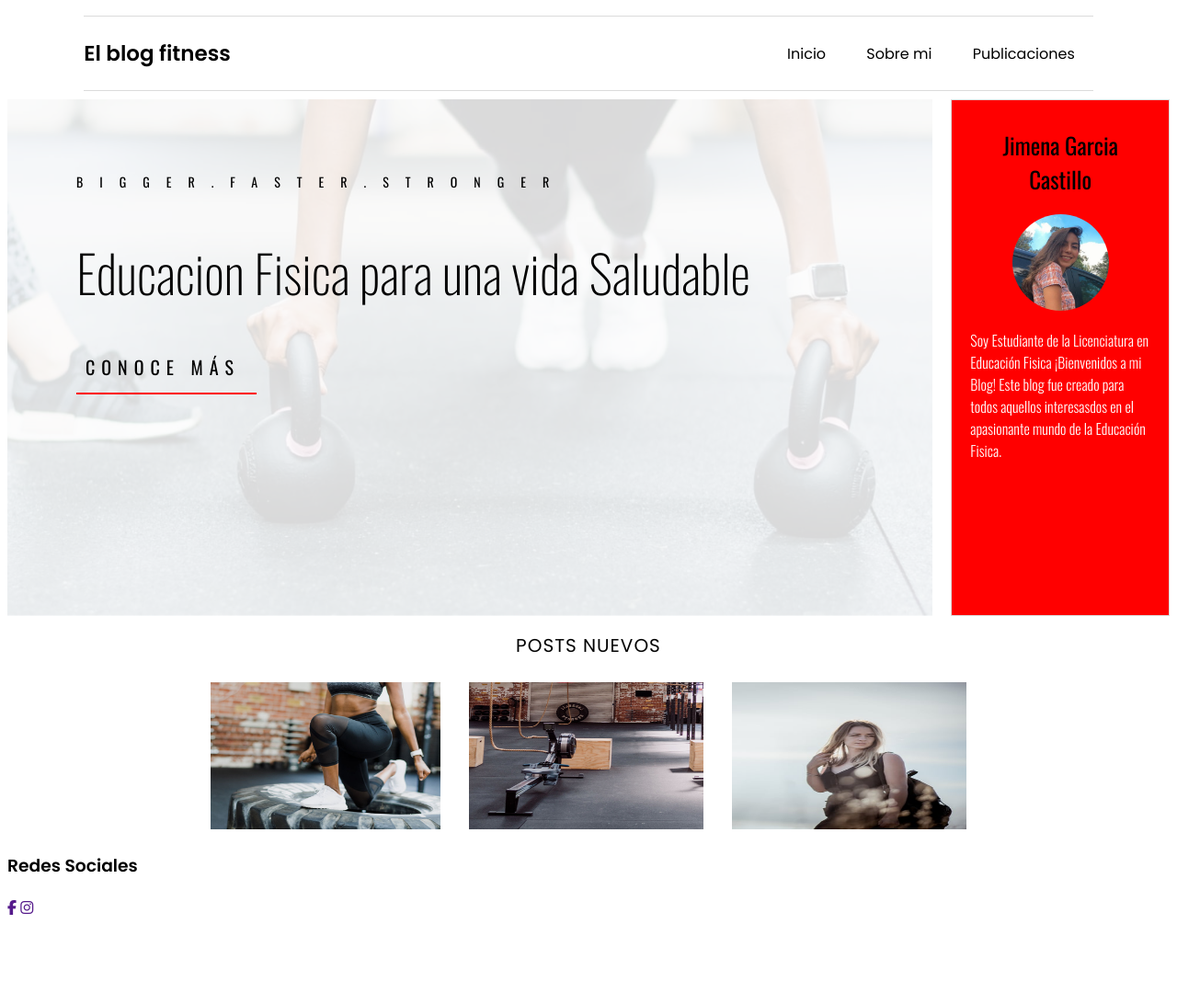
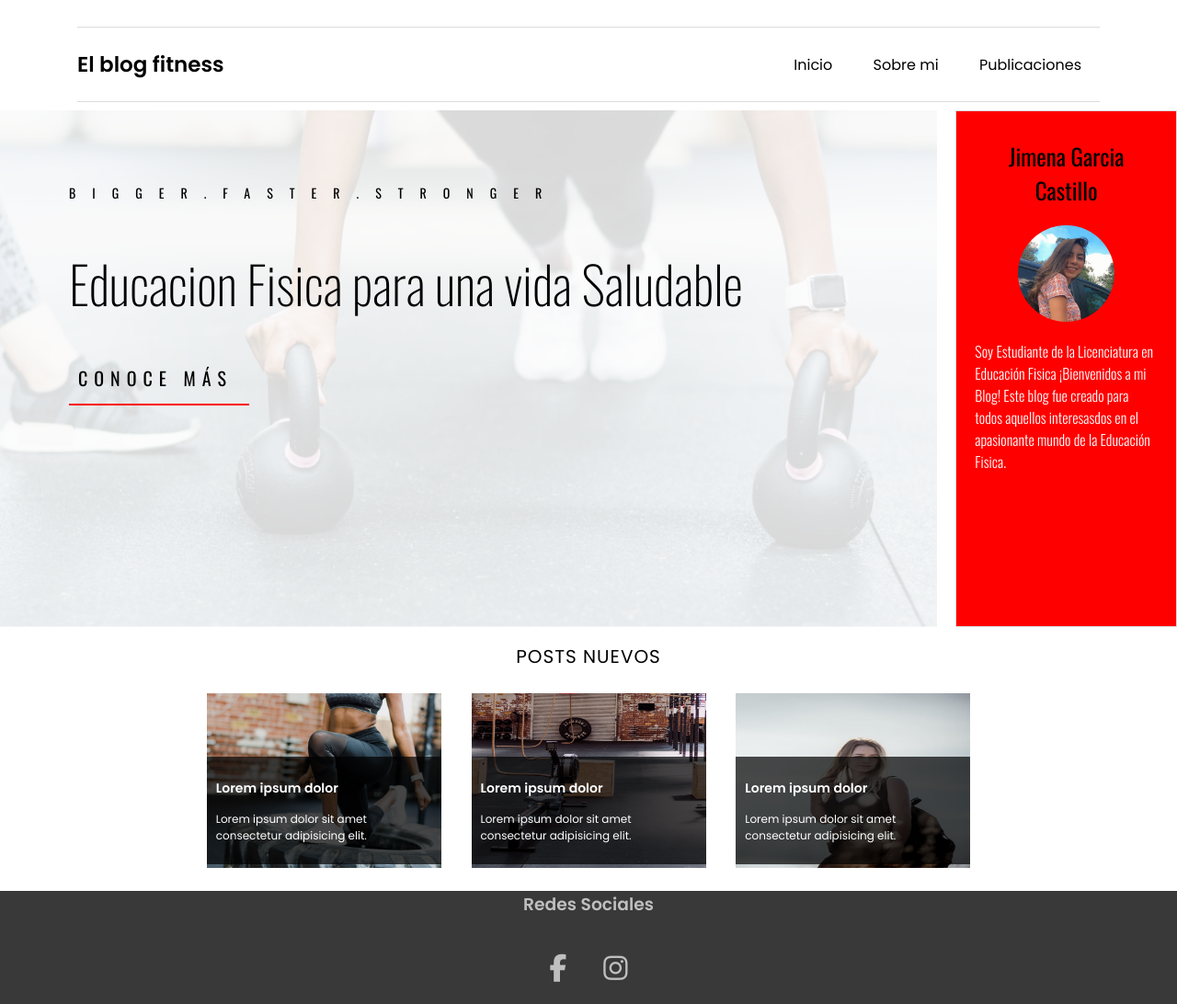
Before and after one commit to BetoSandoval/Blog-Fiteness, a plain HTML site: page index.html in a window 1280 px wide. Shown: the whole page at 92% size. Before the commit the page ends 1008 px from the top, so only its background shows below. Drawn offline with nearby package versions, Linux system fonts and the light colour scheme.

Commit message:
Agregue descripcion de posts

```diff
--- /dev/null
+++ b/aseets/sass/_footer.sass
@@ -0,0 +1,15 @@
+body
+    footer
+        width: 100%
+        background-color: #393939
+        color: #BFBFBF
+        h3
+            text-align: center
+        .redes
+            display: flex
+            justify-content: center
+            a
+                font-size: 30px
+                color:#BFBFBF
+                padding: 15px 0
+                margin: 0 20px
--- a/aseets/sass/_header.sass
+++ b/aseets/sass/_header.sass
@@ -1,5 +1,6 @@
 body
     font-family: 'Poppins', sans-serif
+    margin: 0
     header
         width: 90%
         max-width: 1280px
@@ -8,7 +9,7 @@ body
             color: #ffffff
             height: auto
             padding: 9px 20px
-
+            margin-top: 20px
             .contenedor-menu
                 display: flex
                 justify-content: space-between
--- a/aseets/sass/_posts.sass
+++ b/aseets/sass/_posts.sass
@@ -1,14 +1,28 @@
 body
     .posts
-         max-width: 1280px
-         width: 70%
-         margin: auto
-         h2
-             font-weight: 400
-             font-size: 20px
-             letter-spacing: 1px
-             margin-bottom: 25px
-             text-align: center
-         .posts-contenido
-                display: flex
-                justify-content: space-evenly
+        max-width: 1280px
+        width: 70%
+        margin: auto
+        h2
+            font-weight: 400
+            font-size: 20px
+            letter-spacing: 1px
+            margin-bottom: 25px
+            text-align: center
+        .posts-contenido
+            display: flex
+            justify-content: space-evenly
+            .item-post
+                .wrap-post
+                    .father-post
+                        position: relative
+                        .son-post
+                            display: block
+                            position: absolute
+                            width: 235px
+                            height: auto
+                            padding: 10px
+                            background: rgba(0, 0, 0, 0.7)
+                            color: rgb(255, 255, 255)
+                            font-size: 12px
+                            top: -450%
--- a/aseets/sass/estilos.sass
+++ b/aseets/sass/estilos.sass
@@ -1,3 +1,4 @@
 @import  header
 @import intro
 @import posts
+@import footer
--- a/index.html
+++ b/index.html
@@ -59,23 +59,35 @@
             <h2>POSTS NUEVOS</h2>
             <div class="posts-contenido">
                 <div class="item-post">
-                    <div>
-                        <a href="">
-                            <img src="aseets/imagenes/der1.jpg" alt="" width="250px" height="160px">
+                    <div class="wrap-post">
+                        <a href="" class="father-post">
+                            <img src="aseets/imagenes/der1.jpg" alt="" width="255px" height="190px">
+                            <div class="son-post">
+                                <h3>Lorem ipsum dolor</h3>
+                                <p>Lorem ipsum dolor sit amet consectetur adipisicing elit.</p>
+                            </div>
                         </a>
                     </div>
                 </div>
                 <div class="item-post">
-                    <div>
-                        <a href="">
-                            <img src="aseets/imagenes/der2.jpg" alt="" width="255px" height="160px">
+                    <div class="wrap-post">
+                        <a href="" class="father-post">
+                            <img src="aseets/imagenes/der2.jpg" alt="" width="255px" height="190px">
+                            <div class="son-post">
+                                <h3>Lorem ipsum dolor</h3>
+                                <p>Lorem ipsum dolor sit amet consectetur adipisicing elit.</p>
+                            </div>
                         </a>
                     </div>
                 </div>
                 <div class="item-post">
-                    <div>
-                        <a href="">
-                            <img src="aseets/imagenes/testimonial.jpg" alt="" width="255px"height="160px">
+                    <div class="wrap-post">
+                        <a href="" class="father-post">
+                            <img src="aseets/imagenes/testimonial.jpg" alt="" width="255px"height="190px">
+                            <div class="son-post">
+                                <h3>Lorem ipsum dolor</h3>
+                                <p>Lorem ipsum dolor sit amet consectetur adipisicing elit.</p>
+                            </div>
                         </a>
                     </div>
                 </div>
```
Also changed, not shown: aseets/css/estilos.css, 1 other file.
